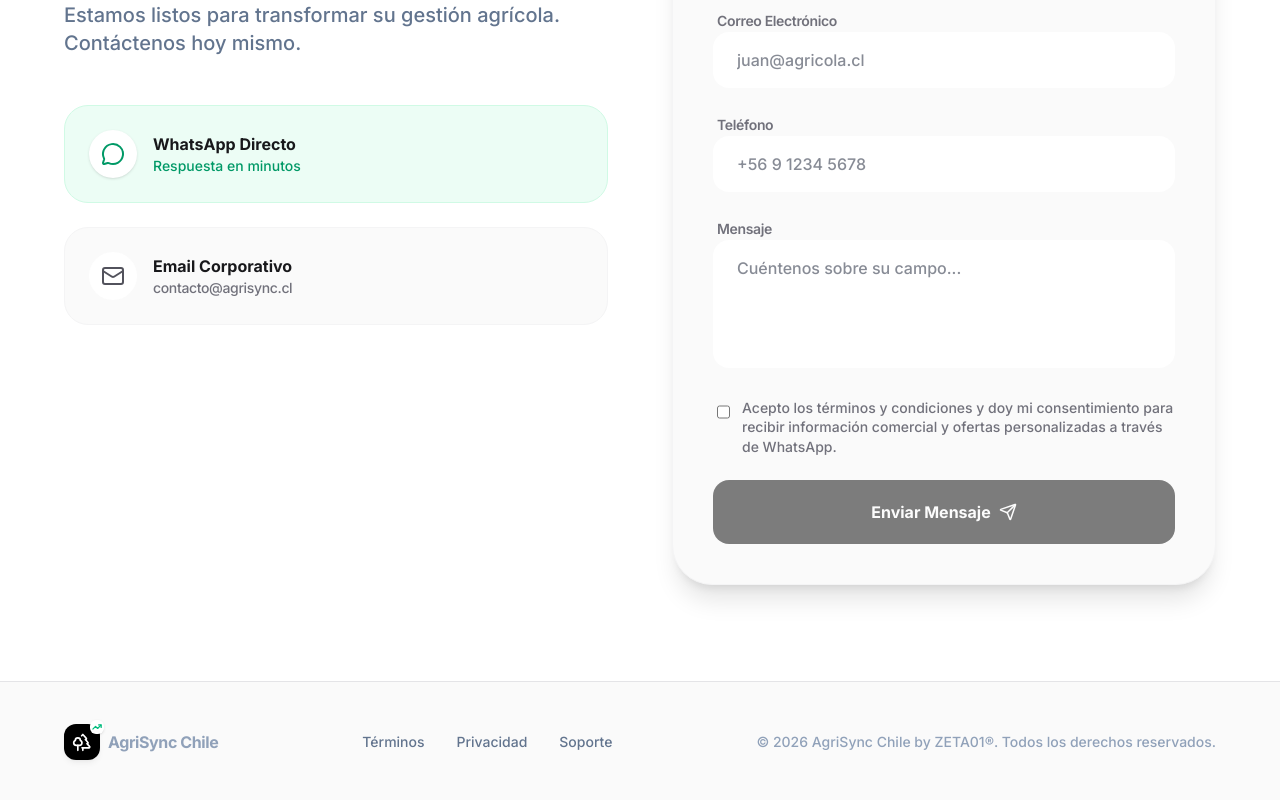
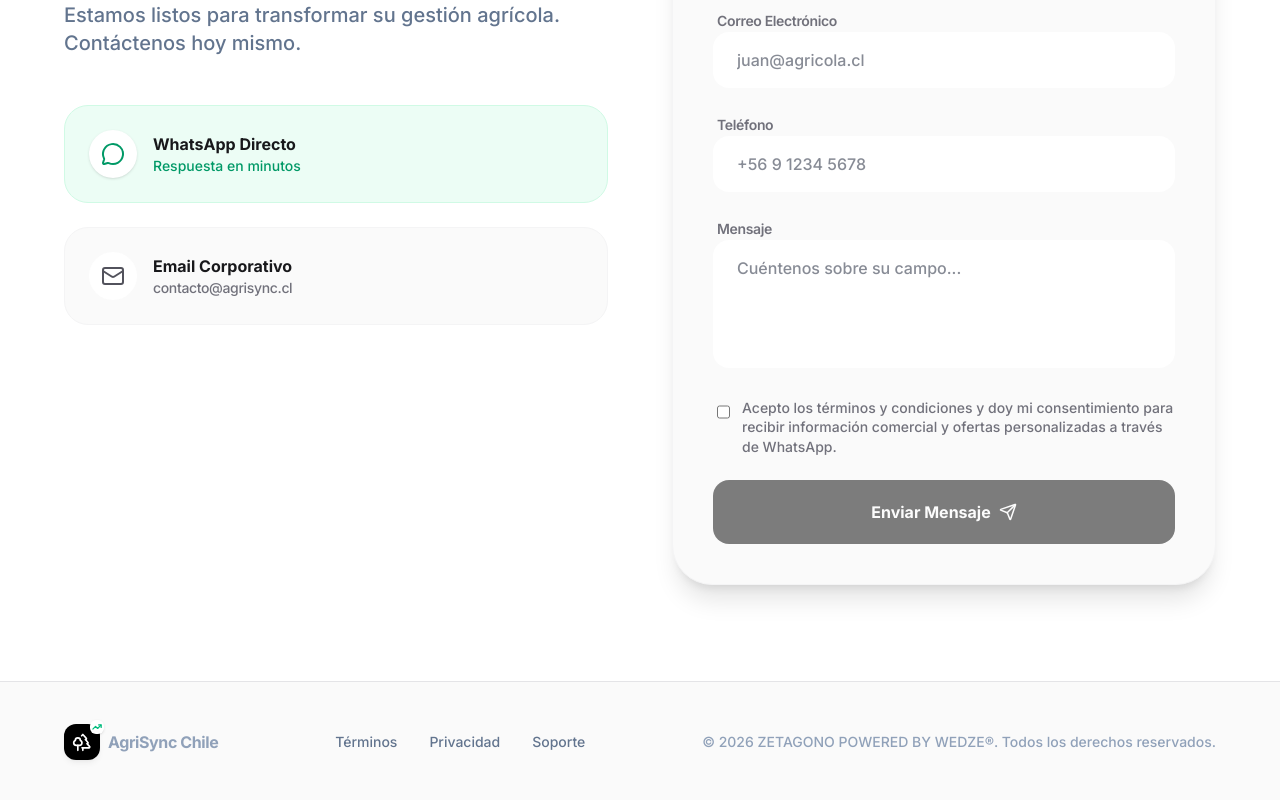
Before and after one commit to ZETA-01/AGRISYNC.IO-LANDING, a React (Vite) app: page / in a window 1280 px wide. Shown: the part 3914-4714 px from the top of the page. Built offline with nearby package versions, Linux system fonts and the light colour scheme.

Commit message:
Update Footer.tsx

```diff
--- a/src/components/Footer.tsx
+++ b/src/components/Footer.tsx
@@ -22,7 +22,7 @@ export default function Footer() {
         </div>
 
         <div className="text-sm text-slate-400 font-medium">
-          © {new Date().getFullYear()} AgriSync Chile by ZETA01®. Todos los derechos reservados.
+          © {new Date().getFullYear()} ZETAGONO POWERED BY WEDZE®. Todos los derechos reservados.
         </div>
       </div>
     </footer>
```
